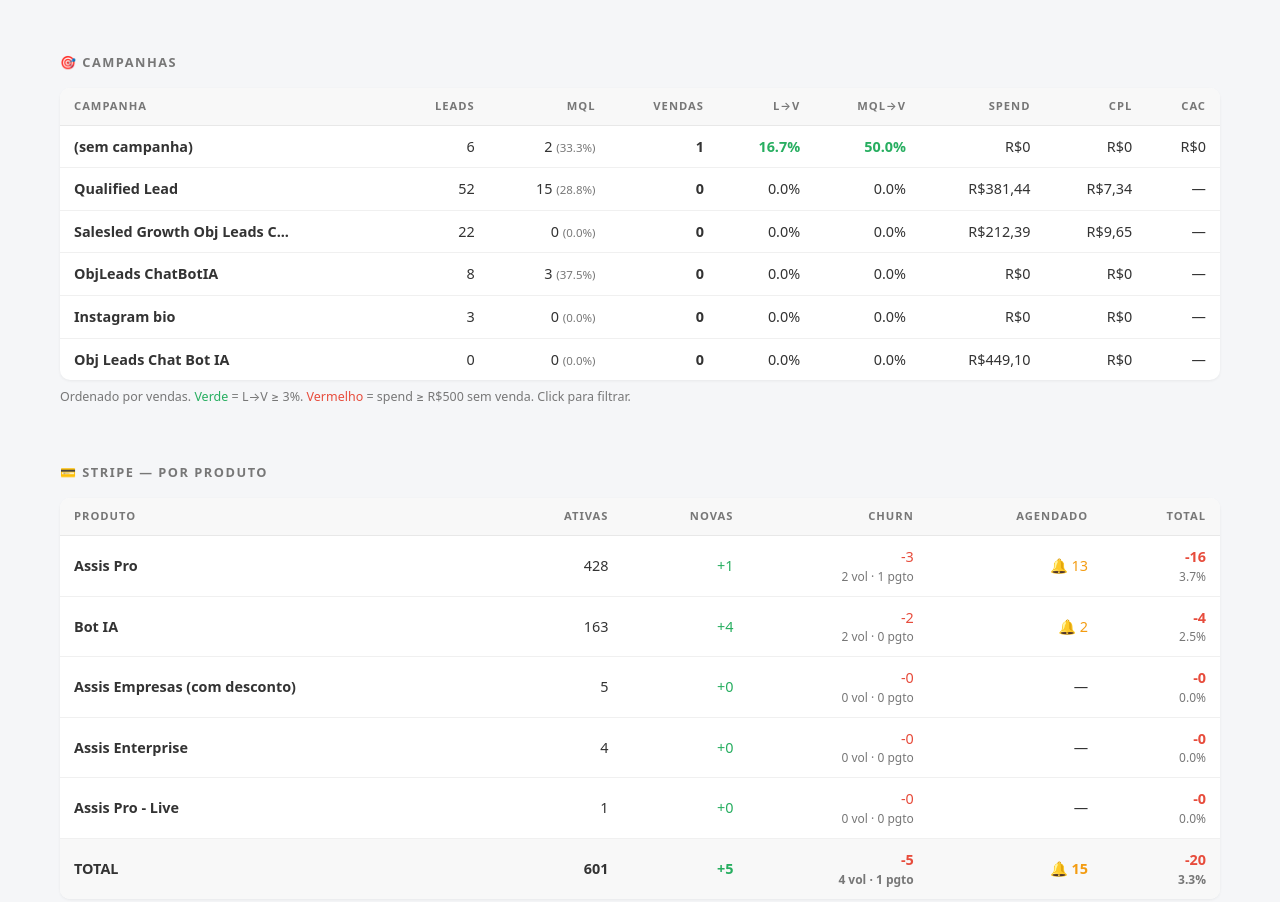
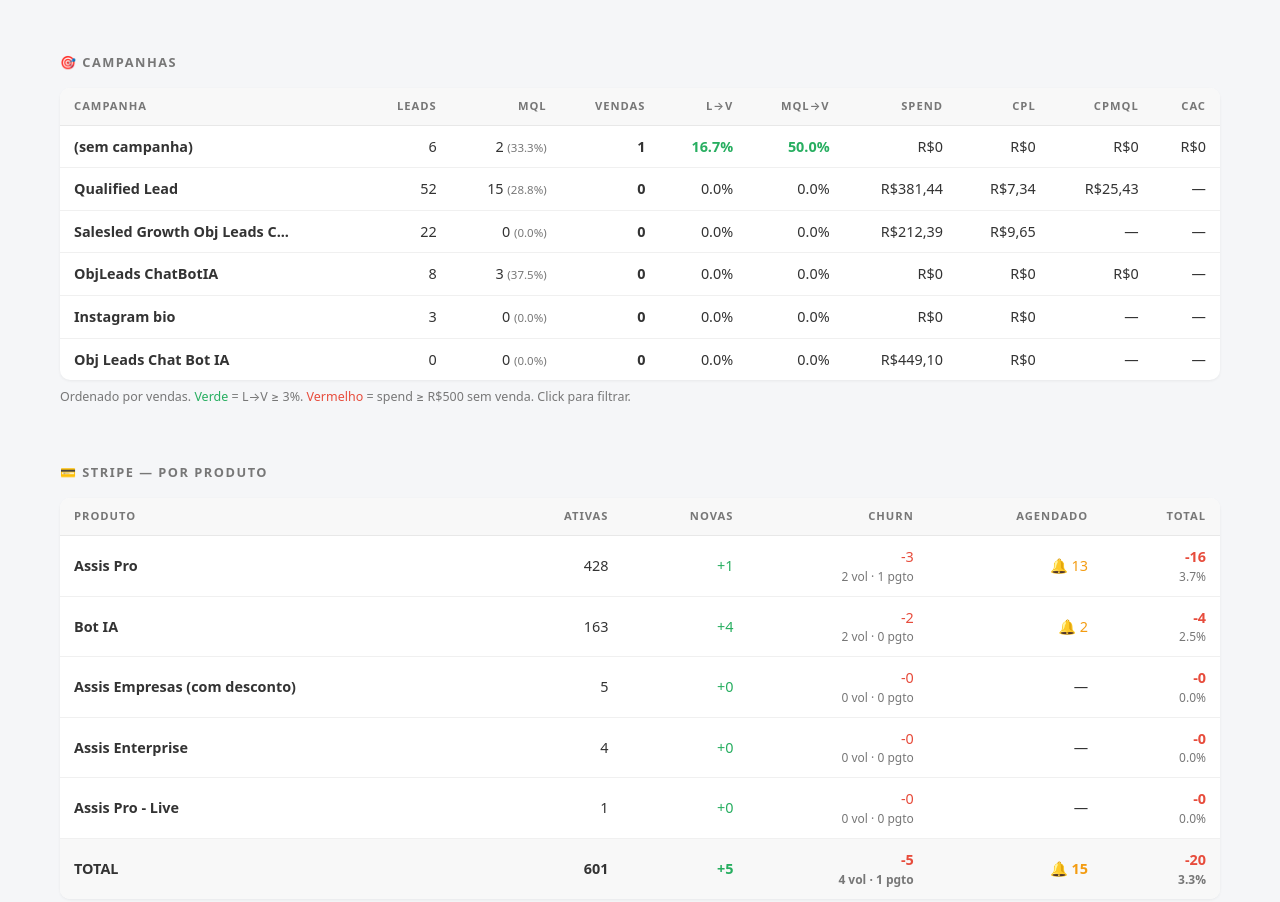
Before and after one commit to armzam92/assis-dashboard, a plain HTML site: page index.html in a window 1280 px wide. Shown: the part 1474-2376 px from the top of the page. Drawn offline with Linux system fonts and the light colour scheme.

Commit message:
dashboard: add CPMQL column in Campanhas table

```diff
--- a/index.html
+++ b/index.html
@@ -277,7 +277,7 @@ body{font-family:system-ui,-apple-system,'Segoe UI',sans-serif;background:var(--
 <div id="economics-section"></div>
 
 <div class="footer">
-  Gerado em 23/04/2026 09:57 &middot; Metabase + PostHog + Stripe + Meta Ads
+  Gerado em 23/04/2026 10:03 &middot; Metabase + PostHog + Stripe + Meta Ads
 </div>
 
 <script>
@@ -1380,6 +1380,7 @@ function renderCampaigns(data) {
   let rows = '';
   for(const [name, c] of sorted) {
     const cpl = c.leads>0 ? c.spend/c.leads : 0;
+    const cpmql = c.mql>0 ? c.spend/c.mql : 0;
     const cac = c.pagantes>0 ? c.spend/c.pagantes : 0;
     const mqlRate = c.leads>0 ? c.mql/c.leads*100 : 0;
     const leadVendaRate = c.leads>0 ? c.pagantes/c.leads*100 : 0;
@@ -1399,6 +1400,7 @@ function renderCampaigns(data) {
       <td class="num" style="${convColor}">${fp(mqlVendaRate)}</td>
       <td class="num">${fm(c.spend)}</td>
       <td class="num">${fm(cpl)}</td>
+      <td class="num">${c.mql>0?fm(cpmql):'—'}</td>
       <td class="num">${c.pagantes>0?fm(cac):'—'}</td>
     </tr>`;
   }
@@ -1410,7 +1412,9 @@ function renderCampaigns(data) {
         <th class="num">Vendas</th>
         <th class="num" title="Lead → Venda">L→V</th>
         <th class="num" title="MQL → Venda">MQL→V</th>
-        <th class="num">Spend</th><th class="num">CPL</th><th class="num">CAC</th>
+        <th class="num">Spend</th><th class="num">CPL</th>
+        <th class="num" title="Custo por MQL">CPMQL</th>
+        <th class="num">CAC</th>
       </tr></thead><tbody>${rows}</tbody></table>
       <div style="margin-top:8px;font-size:.78rem;color:var(--text-light)">
         Ordenado por vendas. <span style="color:var(--positive)">Verde</span> = L→V ≥ 3%.
```
